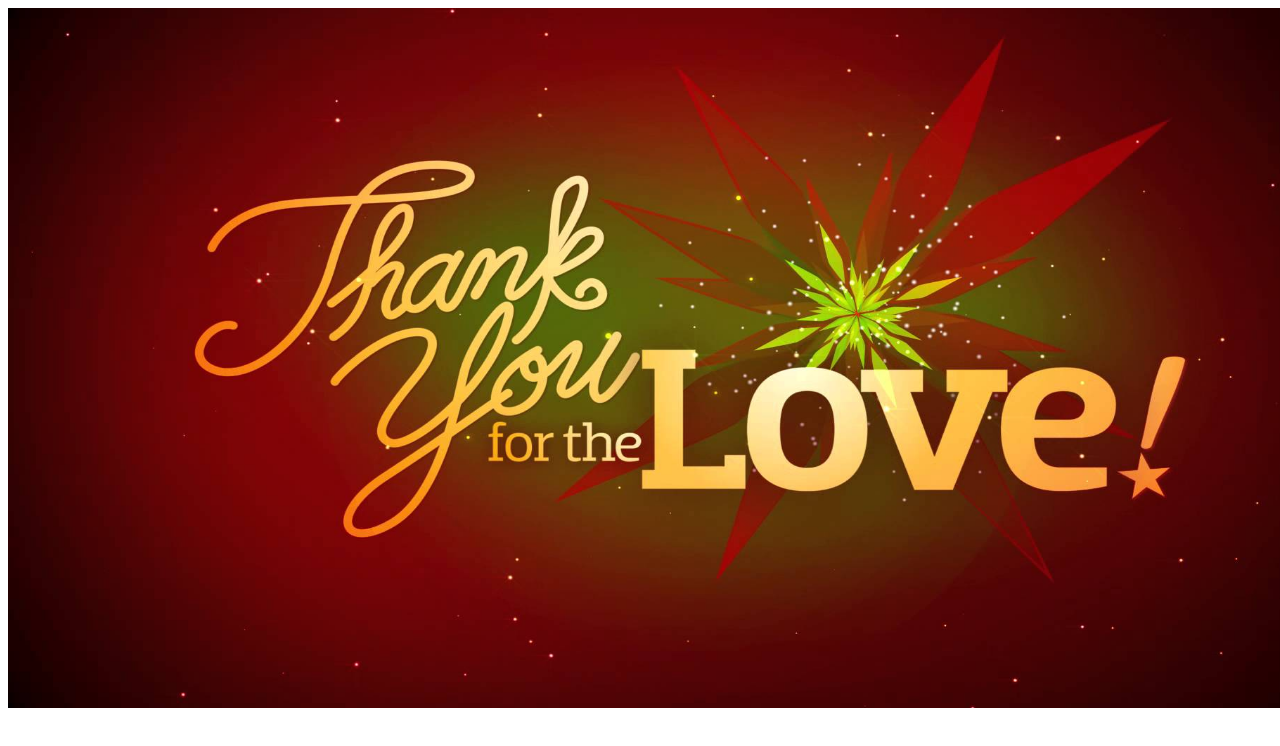
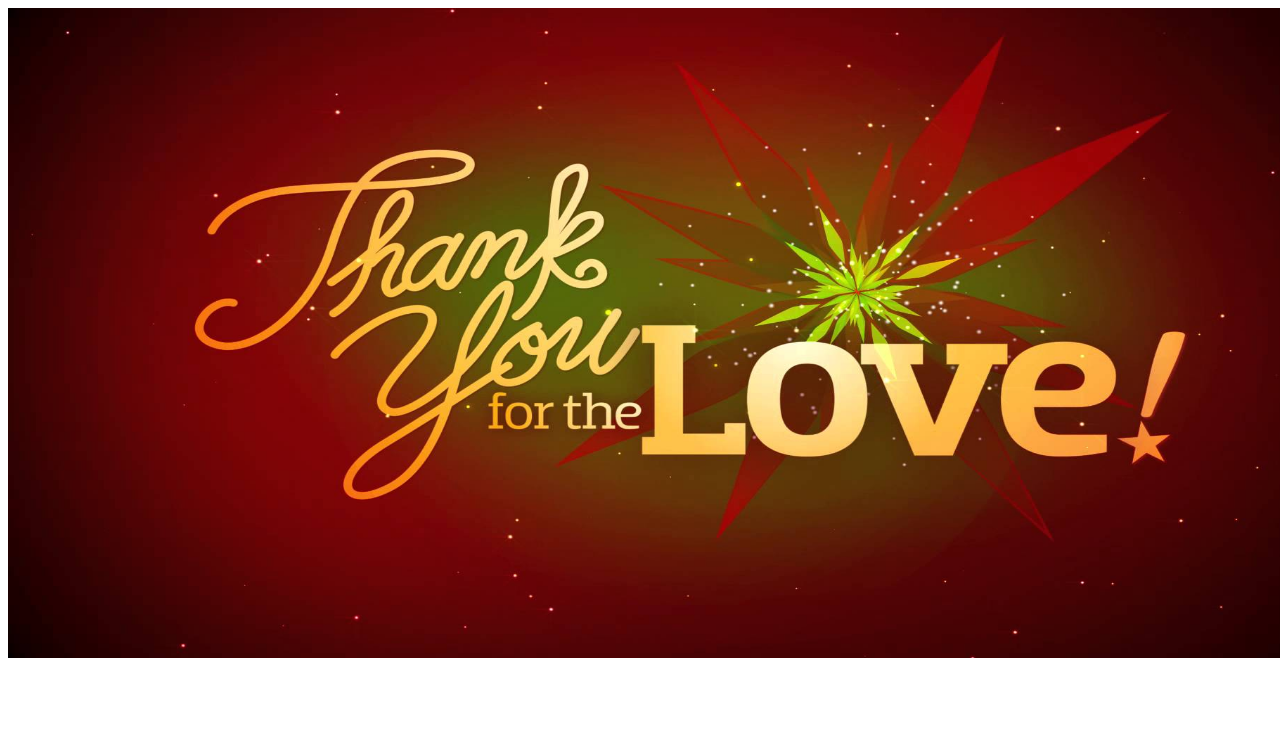
Before and after one commit to Invecto/Invecto.github.io, a plain HTML site: page index.html in a window 1280 px wide. Shown: the top 746 px of the page. Drawn offline with Linux system fonts and the light colour scheme.

Commit message:
Update index.html

```diff
--- a/index.html
+++ b/index.html
@@ -12,7 +12,7 @@
         <!--image-->
         <div>
             <div id="image">
-                <img src="love.jpg" alt="thank you for the love" width="1350" height="700">
+                <img src="love.jpg" alt="thank you for the love" width="1350" height="650">
             </div>
             <!--close body-->
         </body>
```
